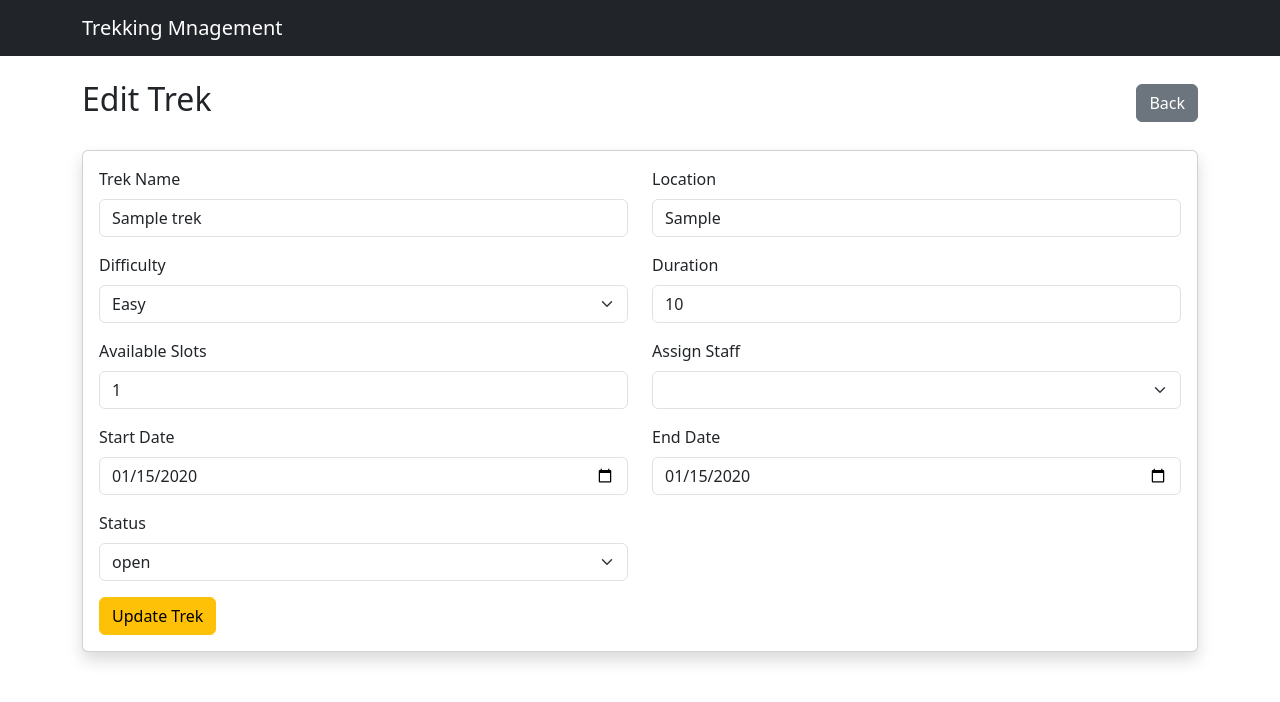
After one commit to 24f1002360/trekking-management-app, a Flask app: page /admin/edit-trek/1 in a window 1280 px wide. The commit adds this page. Shown: the top 702 px of the page. Run offline with Flask 3, Linux system fonts and the light colour scheme; the visitor is signed in with stand-in values (Sample User, id 1); tables that the repository leaves empty hold one stand-in row (values such as "Sample post"); lists and menus that the app fills with data are empty.

Commit message:
Milestone 3: Complete admin management module

```diff
--- a/routes/admin.py
+++ b/routes/admin.py
@@ -1,9 +1,140 @@
-from flask import Blueprint , render_template, session, redirect, url_for
-
+from flask import Blueprint , render_template, session, redirect, url_for, request , flash
+from models import db , Staff, Trekker, Trek, Booking
+from datetime import datetime
 admin= Blueprint( 'admin', __name__ )
 
-@admin.route('/admin/dashborad')
+@admin.route('/admin/dashboard')
 def dashboard():
     if session.get('role' ) != 'Admin':
         return redirect(url_for('auth.login'))
-    return render_template('admin_dashboard.html')
+    total_staff = Staff.query.count()
+    total_trekkers =Trekker.query.count()
+    total_treks= Trek.query.count()
+    total_bookings = Booking.query.count()
+
+    pending_staff = Staff.query.filter_by(status='pending').count()
+    return render_template(
+        'admin_dashboard.html',
+        total_staff=total_staff,
+        total_trekkers=total_trekkers,
+        total_treks=total_treks,
+        total_bookings=total_bookings,
+        pending_staff=pending_staff
+    )
+
+@admin.route('/admin/manage-staff')
+def manage_staff():
+    if session.get('role') != 'Admin':
+        return redirect(url_for('auth.login'))
+    pending_staff= Staff.query.filter_by(status='pending').all()
+    return render_template('manage_staff.html', pending_staff=pending_staff)
+@admin.route('/admin/approve/<int:staff_id>')
+def approve_staff(staff_id):
+    if session.get('role') != 'Admin':
+        return redirect(url_for('auth.login'))
+    staff=Staff.query.get_or_404(staff_id)
+    staff.status='approved'
+    db.session.commit()
+    return redirect(url_for('admin.manage_staff'))
+
+
+@admin.route('/admin/manage-treks')
+def manage_treks():
+    if session.get('role') !='Admin':
+        return redirect(url_for("auth.login"))
+    treks = Trek.query.all()
+    staff_members= Staff.query.filter_by(status="approved").all()
+    return render_template('manage_treks.html', treks=treks, staff_members=staff_members )
+@admin.route("/admin/add-trek", methods=['GET', 'POST'])
+def add_trek():
+    if session.get('role') != 'Admin':
+        return redirect(url_for('auth.login'))
+    if request.method=='GET':
+        staff_members= Staff.query.filter_by(status='approved').all()
+        return render_template('add_trek.html', staff_members=staff_members)
+    name=request.form["name"]
+    location =request.form['location']
+    difficulty= request.form['difficulty']
+    duration= int(request.form['duration'])
+    available_slots= int(request.form['available_slots'])
+    staff_id = int(request.form['staff_id'])
+    start_date = datetime.strptime(request.form['start_date'], "%Y-%m-%d" ).date()
+    end_date= datetime.strptime(request.form['end_date'], "%Y-%m-%d").date()
+    existing= Trek.query.filter_by(name=name).first()
+    if existing:
+        flash('Trek already exists.', 'danger')
+        return redirect(url_for('admin.add_trek'))
+    trek = Trek(name=name, location=location, difficulty=difficulty, duration=duration, available_slots=available_slots, staff_id=staff_id, status='open', start_date=start_date, end_date=end_date )
+    db.session.add(trek)
+    db.session.commit()
+
+    flash('Trek added successfully!', "success")
+    return redirect(url_for('admin.manage_treks'))
+@admin.route('/admin/edit-trek/<int:trek_id>', methods=['GET', 'POST'])
+def edit_trek(trek_id):
+    if session.get('role') != 'Admin':
+        return redirect(url_for('auth.login'))
+    trek = Trek.query.get_or_404(trek_id)
+    if request.method =='GET':
+        staff_members = Staff.query.filter_by(status='approved').all()
+        return render_template('edit_trek.html', trek=trek , staff_members=staff_members)
+    trek.name = request.form['name']
+    trek.location = request.form['location']
+    trek.difficulty = request.form['difficulty']
+    trek.duration = int(request.form['duration'])
+    trek.available_slots = int(request.form['available_slots'])
+    trek.staff_id = int(request.form['staff_id'])
+    trek.start_date = datetime.strptime(request.form['start_date'],'%Y-%m-%d').date()
+    trek.end_date = datetime.strptime(request.form['end_date'], '%Y-%m-%d').date()
+    trek.status = request.form['status']
+    db.session.commit()
+    flash('Trek updated successfully!' , 'success')
+    return redirect(url_for('admin.manage_treks'))
+@admin.route('/admin/delete-trek/<int:trek_id>')
+def delete_trek(trek_id):
+    if session.get('role')!= 'Admin':
+        return redirect(url_for('auth.login'))
+    trek = Trek.query.get_or_404(trek_id)
+    if trek.bookings:
+        flash('Cannot delete a trek that has bookings.', 'danger')
+        return redirect(url_for('admin.manage_treks'))
+    db.session.delete(trek)
+    db.session.commit()
+    flash('Trek deleted successfully!', 'success')
+    return redirect(url_for('admin.manage_treks'))
+
+
+
+@admin.route('/admin/manage-trekkers')
+def manage_trekkers():
+    if session.get('role') != 'Admin':
+        return redirect(url_for('auth.login'))
+    trekkers= Trekker.query.all()
+    return render_template('manage_trekkers.html', trekkers=trekkers)
+@admin.route('/admin/blacklist/<int:trekker_id>')
+def blacklist_trekker(trekker_id):
+    if session.get('role') != 'Admin':
+        return redirect(url_for('auth.login'))
+    trekker= Trekker.query.get_or_404(trekker_id)
+    trekker.is_blacklisted= True
+    db.session.commit()
+    flash('Trekker blacklisted successfully!', 'success')
+    return redirect(url_for('admin.manage_trekkers'))
+@admin.route('/admin/unblacklist/<int:trekker_id>')
+def unblacklist_trekker(trekker_id):
+    if session.get('role') != 'Admin':
+        return redirect(url_for('auth.login'))
+    trekker =Trekker.query.get_or_404(trekker_id)
+    trekker.is_blacklisted = False
+    db.session.commit()
+    flash('Trekker resorted successfully!', 'success')
+    return redirect(url_for('admin.manage_trekkers'))
+
+
+
+@admin.route('/admin/bookings')
+def view_bookings():
+    if  session.get('role')!= 'Admin':
+        return redirect(url_for('auth.login'))
+    bookings = Booking.query.all()
+    return render_template('view_bookings.html', bookings=bookings )
--- /dev/null
+++ b/templates/edit_trek.html
@@ -0,0 +1,80 @@
+{% extends "base.html" %}
+{% block content %}
+<div class="d-flex justify-content-between align-items-center mb-4">
+    <h2>Edit Trek</h2>
+    <a href="{{ url_for('admin.manage_treks') }}"
+       class="btn btn-secondary">
+        Back
+    </a>
+</div>
+<div class="card shadow">
+<div class="card-body">
+<form method="POST">
+    <div class="row">
+        <div class="col-md-6 mb-3">
+            <label class="form-label"> Trek Name</label>
+            <input class="form-control" name="name" value="{{ trek.name }}" required>
+        </div>
+
+        <div class= "col-md-6 mb-3">
+            <label class ="form-label">Location </label>
+            <input class="form-control" name="location" value="{{ trek.location }}" required>
+        </div>
+        <div class=' col-md-6 mb-3' >
+            <label class="form-label">Difficulty</label>
+            <select class="form-select" name="difficulty">
+                <option value="Easy"
+                {% if trek.difficulty=="Easy" %}selected{% endif %} > Easy
+                </option>
+                <option value="Moderate"
+                {% if trek.difficulty=="Moderate" %}selected{% endif %}> Moderate
+                </option>
+                <option value="Hard"
+                {% if trek.difficulty=="Hard" %}selected{% endif %}> Hard
+                </option>
+            </select>
+        </div>
+        <div class="col-md-6 mb-3">
+            <label class ="form-label"> Duration</label>
+            <input type="number" class="form-control" name="duration" value="{{ trek.duration }}" required>
+        </div>
+        <div class="col-md-6 mb-3">
+            <label class='form-label'> Available Slots</label>
+            <input type="number" class="form-control"  name="available_slots" value="{{ trek.available_slots }}" required>
+        </div>
+        <div class="col-md-6 mb-3">
+            <label class="form-label">Assign Staff</label>
+            <select class="form-select" name="staff_id">
+            {% for staff in staff_members %}
+                <option value="{{ staff.staff_id }}"
+                {% if trek.staff_id==staff.staff_id %}selected{% endif %}> {{ staff.name }}
+                </option>
+            {% endfor %}
+            </select>
+        </div>
+        <div class="col-md-6 mb-3">
+            <label class="form-label"> Start Date</label>
+            <input type='date' class="form-control" name= "start_date" value= "{{ trek.start_date }}" required>
+        </div>
+        <div class="col-md-6 mb-3">
+            <label class="form-label">End Date</label>
+            <input type="date" class="form-control" name="end_date" value="{{ trek.end_date }}" required>
+        </div>
+        <div class="col-md-6 mb-3">
+            <label class="form-label">Status</label>
+            <select class="form-select" name="status">
+                <option value="open"
+                {% if trek.status=="open" %}selected{% endif %}> open </option>
+                <option value="closed"
+                {% if trek.status=="closed" %}selected{% endif %}> closed</option>
+                <option value="completed"
+                {% if trek.status=="completed" %}selected{% endif %}> completed </option>
+            </select>
+        </div>
+    </div>
+<button class="btn btn-warning">Update Trek </button>
+</form>
+</div>
+</div>
+
+{% endblock %}
```
Also changed, not shown: templates/add_trek.html (added, +62 -0 lines), templates/admin_dashboard.html (+58 -9 lines), templates/manage_staff.html (added, +61 -0 lines), templates/manage_trekkers.html (added, +99 -0 lines), templates/manage_treks.html (added, +66 -0 lines), templates/view_bookings.html (added, +60 -0 lines).
